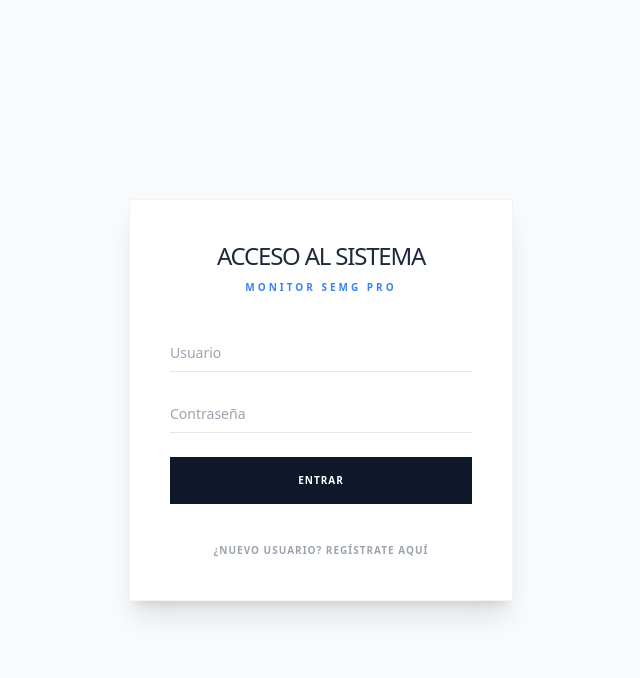
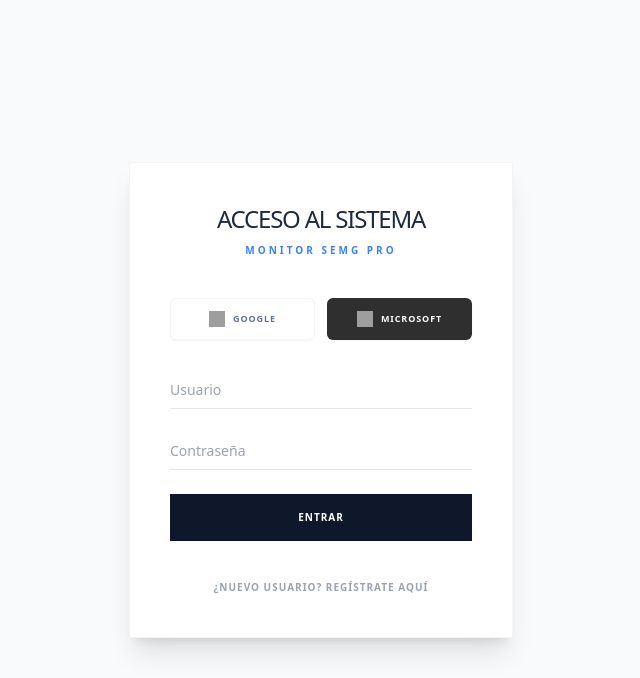
Before and after one commit to valeriasamano/semg_bioinstrudigital, a Flask app: page /login in a window 1280 px wide. Shown: the top 678 px of the page, without its empty margins (319-959 px from the left). Run offline with Flask 3, Linux system fonts and the light colour scheme; some libraries are stand-ins or nearby versions; grey boxes are pictures that could not be loaded.

Commit message:
Update login.html

```diff
--- a/templates/login.html
+++ b/templates/login.html
@@ -11,6 +11,19 @@
             <h2 class="text-2xl font-light text-slate-800 uppercase tracking-tighter">Acceso al Sistema</h2>
             <p class="text-[10px] text-blue-500 font-bold uppercase tracking-[0.3em] mt-2">Monitor sEMG Pro</p>
         </div>
+
+        <!-- BOTONES SOCIALES AÑADIDOS -->
+        <div class="grid grid-cols-2 gap-3 mb-8">
+            <button onclick="loginGoogle()" class="flex items-center justify-center gap-2 border border-gray-100 py-3 rounded-md hover:bg-gray-50 transition-all shadow-sm">
+                <img src="https://www.svgrepo.com/show/475656/google-color.svg" class="w-4 h-4">
+                <span class="text-[9px] font-black uppercase tracking-widest text-slate-500">Google</span>
+            </button>
+            <button onclick="loginMicrosoft()" class="flex items-center justify-center gap-2 bg-[#2F2F2F] py-3 rounded-md hover:bg-black transition-all shadow-sm">
+                <img src="https://www.svgrepo.com/show/331495/microsoft.svg" class="w-4 h-4">
+                <span class="text-[9px] font-black uppercase tracking-widest text-white">Microsoft</span>
+            </button>
+        </div>
+
         <form method="POST" class="space-y-6">
             <input type="text" name="username" placeholder="Usuario" class="w-full border-b border-gray-200 py-2 focus:border-blue-500 outline-none transition text-sm" required>
             <input type="password" name="password" placeholder="Contraseña" class="w-full border-b border-gray-200 py-2 focus:border-blue-500 outline-none transition text-sm" required>
@@ -20,5 +33,31 @@
             <a href="/registro" class="text-[10px] font-bold text-gray-400 hover:text-blue-500 transition uppercase tracking-widest">¿Nuevo usuario? Regístrate aquí</a>
         </div>
     </div>
+
+    <!-- SDK DE FIREBASE -->
+    <script type="module">
+        import { initializeApp } from "https://www.gstatic.com/firebasejs/12.13.0/firebase-app.js";
+        import { getAuth, signInWithPopup, GoogleAuthProvider, OAuthProvider } from "https://www.gstatic.com/firebasejs/12.13.0/firebase-auth.js";
+
+        const firebaseConfig = {
+            apiKey: "AIzaSyB18-JLdzix9vqyp11VBEcjXiVAm4p8dEg",
+            authDomain: "bioinstrudigitaleq6.firebaseapp.com",
+            projectId: "bioinstrudigitaleq6",
+            storageBucket: "bioinstrudigitaleq6.firebasestorage.app",
+            messagingSenderId: "993054277520",
+            appId: "1:993054277520:web:be3101c71dbfd8f6557d15",
+            measurementId: "G-XEGYMBG40J"
+        };
+
+        const app = initializeApp(firebaseConfig);
+        const auth = getAuth(app);
+
+        window.loginGoogle = () => {
+            signInWithPopup(auth, new GoogleAuthProvider()).then(() => window.location.href = "/");
+        };
+        window.loginMicrosoft = () => {
+            signInWithPopup(auth, new OAuthProvider('microsoft.com')).then(() => window.location.href = "/");
+        };
+    </script>
 </body>
 </html>
```
